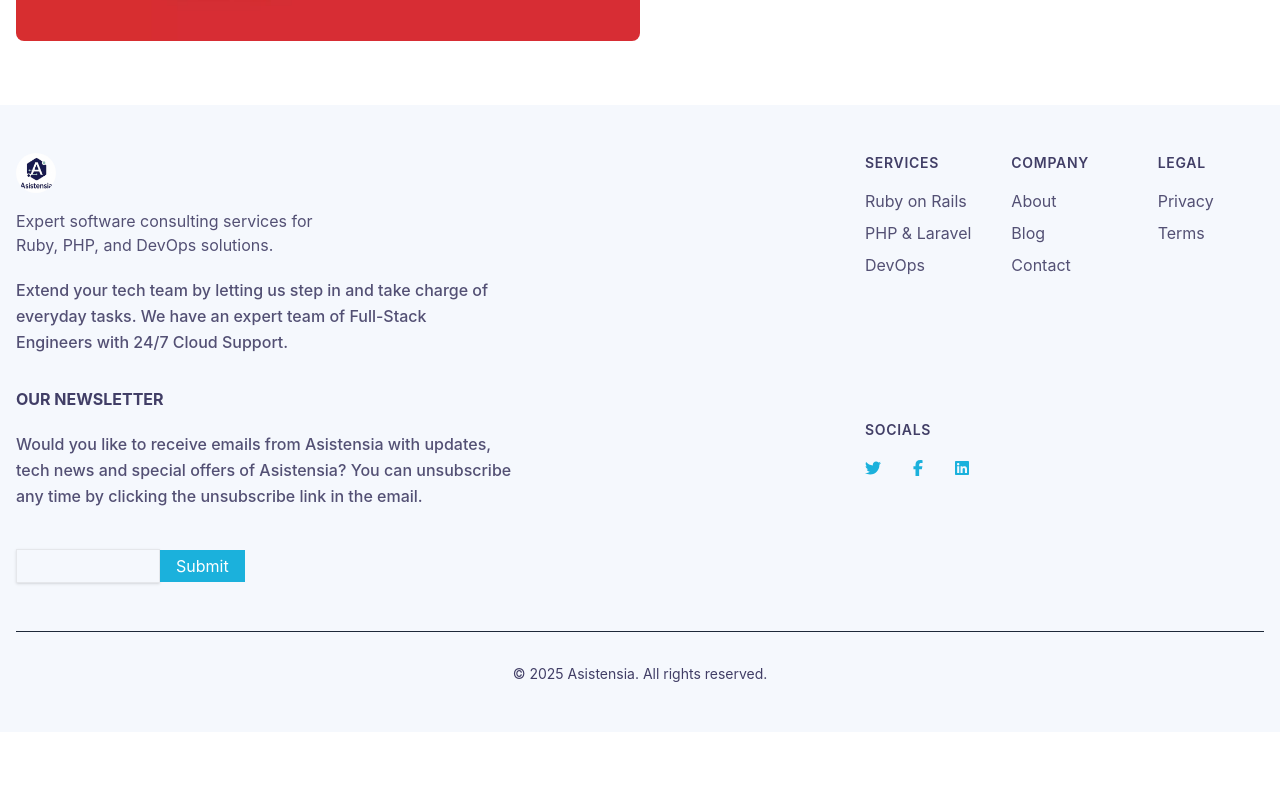
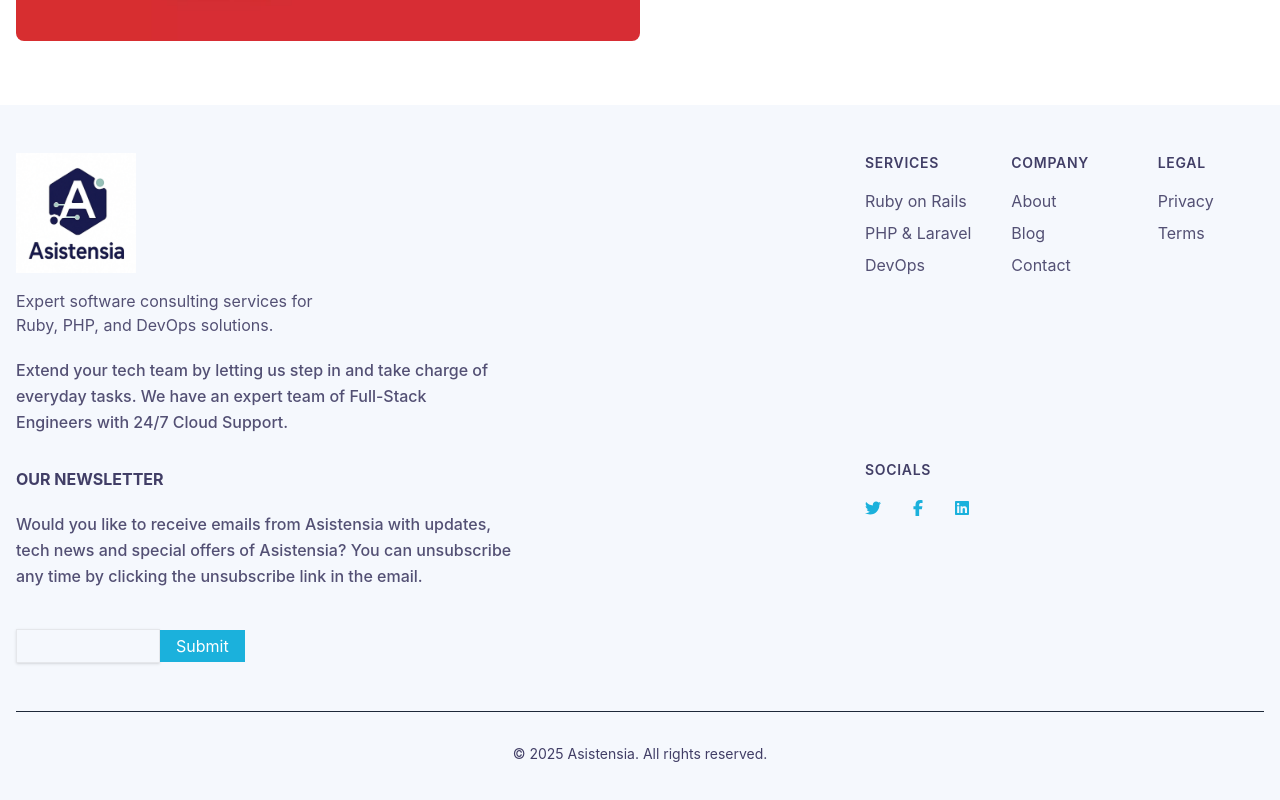
Before and after one commit to ahmadhasankhan/vercel, a Next.js app: page /blog in a window 1280 px wide. Shown: the part 2526-3326 px from the top of the page. Before the commit the page ends 3258 px from the top, so only its background shows below. Built offline with nearby package versions, Linux system fonts and the light colour scheme.

Commit message:
New footer logo size

```diff
--- a/src/app/components/Layout.tsx
+++ b/src/app/components/Layout.tsx
@@ -94,7 +94,7 @@
                           <img
                               src="/assets/brand/asistensia_logo.webp"
                               alt="Asistensia"
-                              className="w-10 h-10 rounded-full"
+                              className="w-30 h-30"
                           />
                         </h3>
                         <p className="text-[#535074] max-w-xs">
```
